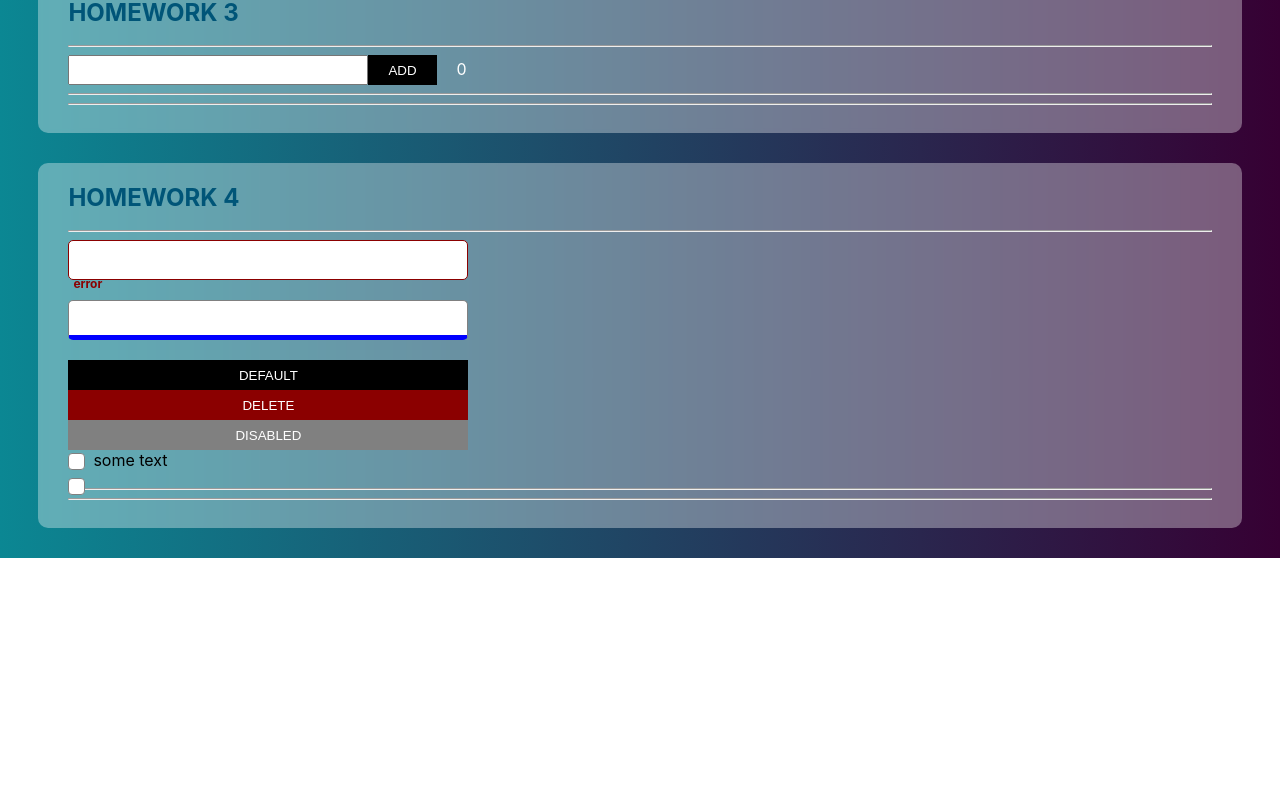
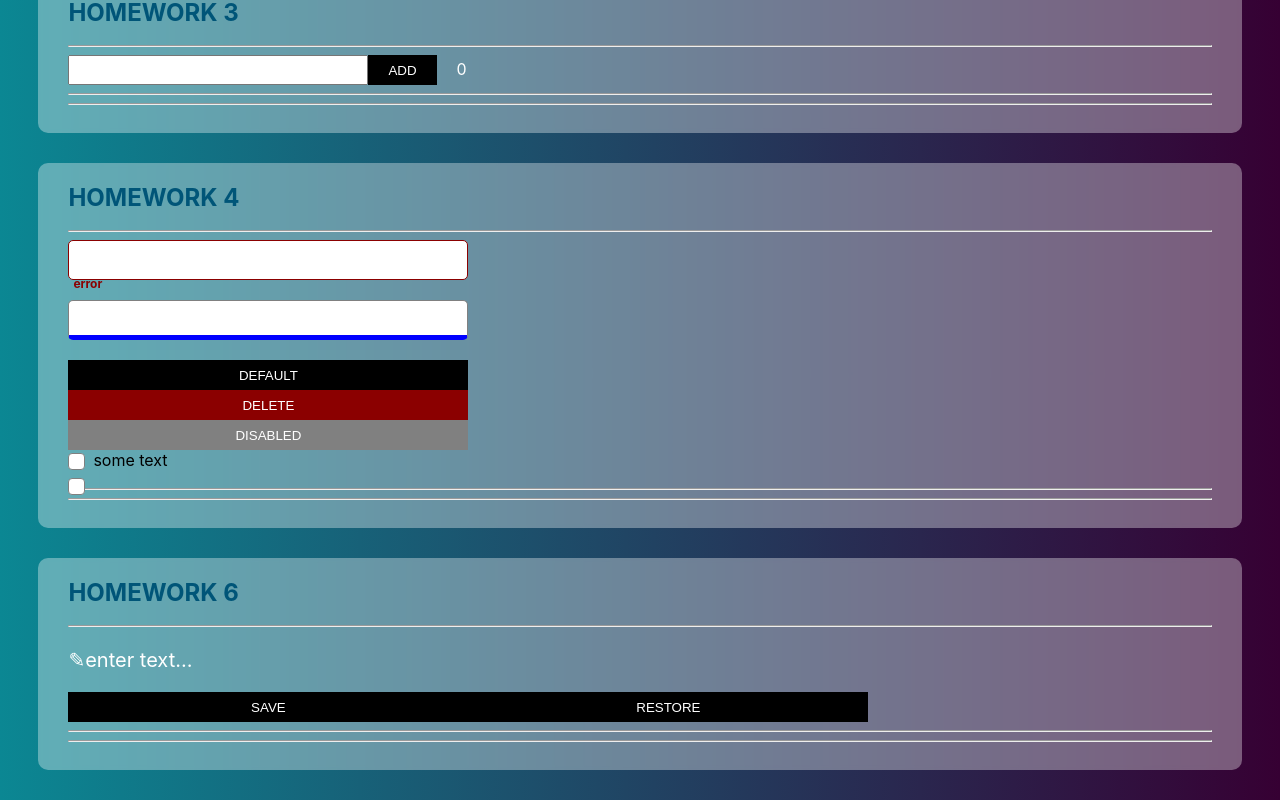
Before and after one commit to Piterom911/ignat, a React (Create React App) app: page /#/pre-junior in a window 1280 px wide. Shown: the part 898-1698 px from the top of the page. Before the commit the page ends 1456 px from the top, so only its background shows below. Built offline with nearby package versions, Linux system fonts and the light colour scheme.

Commit message:
HW6 — LocalStorage, superEditableSpan

```diff
--- a/src/index.css
+++ b/src/index.css
@@ -58,3 +58,15 @@ button:disabled:hover {
     box-shadow: none;
     transform: none;
 }
+
+.editableSpan {
+    display: inline-block;
+    color: white;
+    font-size: 20px;
+    margin-top: 13px;
+    margin-bottom: 20px;
+}
+
+.editableSpan::before {
+    content: "\270E";
+}
--- a/src/p2-homeworks/h5/pages/PreJunior.tsx
+++ b/src/p2-homeworks/h5/pages/PreJunior.tsx
@@ -3,6 +3,7 @@ import HW1 from '../../h1/HW1'
 import HW2 from '../../h2/HW2'
 import HW3 from '../../h3/HW3'
 import HW4 from '../../h4/HW4'
+import HW6 from "../../h6/HW6";
 
 function PreJunior() {
     return (
@@ -11,7 +12,7 @@ function PreJunior() {
             <HW2/>
             <HW3/>
             <HW4/>
-            {/*<HW6/>*/}
+            <HW6/>
 
         </div>
     )
--- a/src/p2-homeworks/h6/HW6.tsx
+++ b/src/p2-homeworks/h6/HW6.tsx
@@ -10,15 +10,15 @@ function HW6() {
         saveState<string>('editable-span-value', value)
     }
     const restore = () => {
-        // setValue()
+        setValue(restoreState('editable-span-value', ''))
+
     }
 
     return (
-        <div>
+        <div className="wrapper">
+            <h2>homework 6</h2>
             <hr/>
-            homeworks 6
 
-            {/*should work (должно работать)*/}
             <div>
                 <SuperEditableSpan
                     value={value}
--- a/src/p2-homeworks/h6/common/c4-SuperEditableSpan/SuperEditableSpan.tsx
+++ b/src/p2-homeworks/h6/common/c4-SuperEditableSpan/SuperEditableSpan.tsx
@@ -31,22 +31,22 @@ const SuperEditableSpan: React.FC<SuperEditableSpanType> = (
     const {children, onDoubleClick, className, ...restSpanProps} = spanProps || {}
 
     const onEnterCallback = () => {
-        // setEditMode() // выключить editMode при нажатии Enter
+        setEditMode(false) // выключить editMode при нажатии Enter
 
         onEnter && onEnter()
     }
     const onBlurCallback = (e: React.FocusEvent<HTMLInputElement>) => {
-        // setEditMode() // выключить editMode при нажатии за пределами инпута
+        setEditMode(false) // выключить editMode при нажатии за пределами инпута
 
         onBlur && onBlur(e)
     }
     const onDoubleClickCallBack = (e: React.MouseEvent<HTMLSpanElement, MouseEvent>) => {
-        // setEditMode() // включить editMode при двойном клике
+        setEditMode(true) // включить editMode при двойном клике
 
         onDoubleClick && onDoubleClick(e)
     }
 
-    const spanClassName = `${'сделать красивый стиль для спана'} ${className}`
+    const spanClassName = `editableSpan ${className}`
 
     return (
         <>
```
